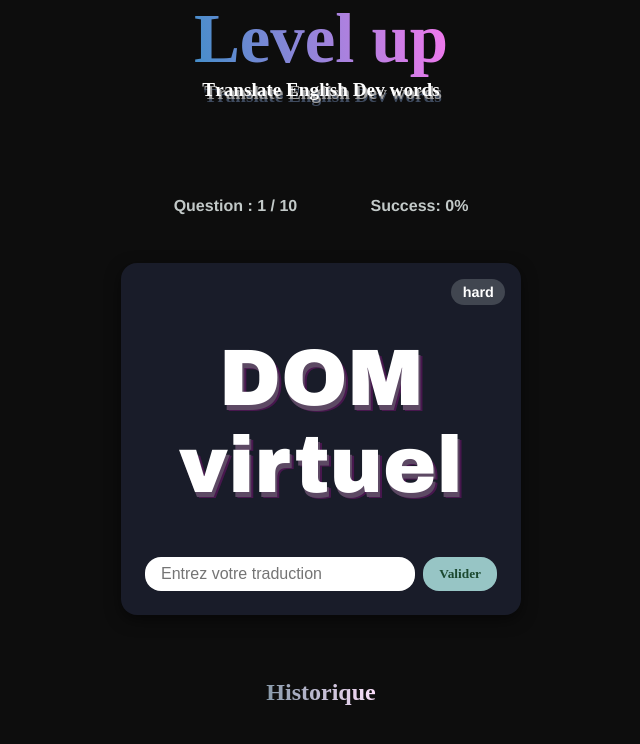
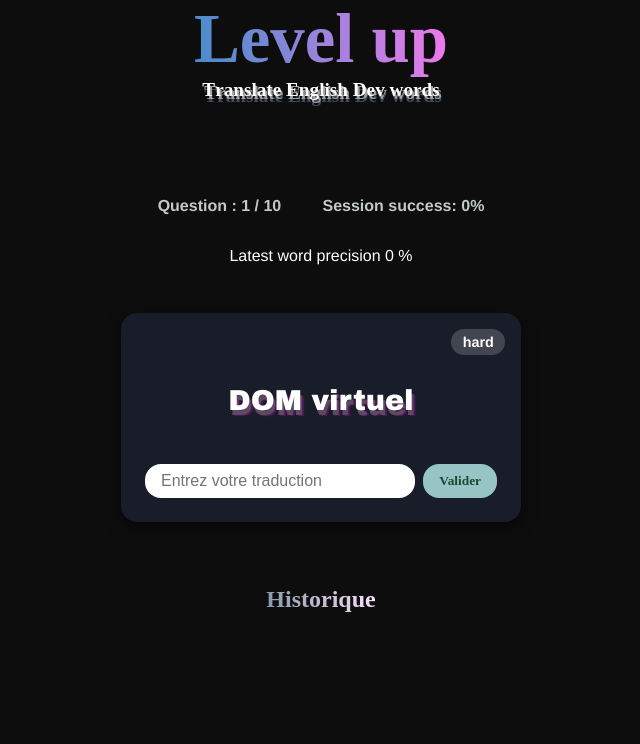
Before and after one commit to NeilTiar/level-Up-, a Vue app: page /translate-dev in a window 1280 px wide. Shown: the top 744 px of the page, without its empty margins (319-959 px from the left). Built offline with nearby package versions, Linux system fonts and the light colour scheme; a web font is replaced by a local one.

Commit message:
feat: refine answer scoring & show last word success %

```diff
--- a/src/views/TranslateDevWordsView.vue
+++ b/src/views/TranslateDevWordsView.vue
@@ -7,8 +7,10 @@
     </div>
     <div class="exercise-stats">
      <p>Question : {{ currentIndex + 1 }} / {{ totalQuestions }}</p>
-      <p>Success: {{ successRate }}%</p>
+      <p>Session success: {{ successRate }}%</p>
     </div>
+
+     <p>Latest word precision {{ currentWordScore }} %</p>
 
     <div class="exercise-card-container">
       <template v-if="!finished">
@@ -62,7 +64,7 @@
         >
           <div class="history-word">{{ item.word }} &nbsp;&nbsp; </div>
           <div class="history-answer">
-            <span> &nbsp;{{ item.answer }}</span>
+            <span class> &nbsp;{{ item.answer }}</span>
             <span class="history-icon">
               <template v-if="item.correct"></template>
               <template v-else-if="item.status === 'partial'">🟡 {{ item.correctAnswer }}</template>
@@ -88,7 +90,7 @@ gsap.registerPlugin(SplitText)
 
 // Exercices
 const exercices = ref([])
-
+const currentWordScore = ref(0)
 const currentIndex = ref(0)
 const userAnswer = ref('')
 const history = ref([])
@@ -107,10 +109,16 @@ const currentExercice = computed(() => exercices.value[currentIndex.value] ?? nu
 const totalQuestions = computed(() => exercices.value.length)
 const successRate = computed(() => {
   if (!history.value.length) return 0
-  return Math.round(
-    (history.value.filter(h => h.correct).length / history.value.length) * 100
-  )
+
+  const total = history.value.reduce((sum, h) => {
+    if (h.status === 'correct') return sum + 1
+    if (h.status === 'partial') return sum + 0.5
+    return sum
+  }, 0)
+
+  return Math.round((total / history.value.length) * 100)
 })
+
 
 
 // Configuration de la répartition des difficultés ( pour alimenter la fonction pickByDifficulty )
@@ -346,9 +354,12 @@ function pickByDifficulty(questions, total, config) {
 
 // Comparaison avec l'algorithme de Levenshtein
 function compareWithLevenshtein(a, b) {
+  if (a === b) return 100
   if (!a || !b) return 0
 
-  const matrix = Array.from({ length: b.length + 1 }, (_, i) => [i])
+  const matrix = Array.from({ length: b.length + 1 }, () => [])
+
+  for (let i = 0; i <= b.length; i++) matrix[i][0] = i
   for (let j = 0; j <= a.length; j++) matrix[0][j] = j
 
   for (let i = 1; i <= b.length; i++) {
@@ -364,10 +375,41 @@ function compareWithLevenshtein(a, b) {
   const distance = matrix[b.length][a.length]
   const maxLength = Math.max(a.length, b.length)
 
-  // pourcentage de similarité
-  const similarity = Math.round(((maxLength - distance) / maxLength) * 100)
+  return Math.round(((maxLength - distance) / maxLength) * 100)
+}
 
-  return similarity
+/**
+ * Détermine le statut d'une réponse à partir du score Levenshtein
+ * et prend en compte les mots corrects mais mal ordonnés.
+ *
+ * @param {number} score - Score de similarité (0–100)
+ * @param {string} correctWord - Mot de référence
+ * @param {string} userResponse - Réponse de l'utilisateur
+ * @returns {'correct' | 'partial' | 'wrong'}
+ */
+function getStatus(score, correctWord, userResponse = '') {
+  if (!correctWord) return 'wrong'
+
+  const correct = correctWord.trim().toLowerCase()
+  const userResp = (userResponse || '').trim().toLowerCase()
+  const length = correct.length
+
+  if (score === 100) return 'correct'
+
+  // Vérifie tous les mots présents (ordre différent accepté)
+  const correctWords = correct.split(' ').filter(Boolean)
+  const userWords = userResp.split(' ').filter(Boolean)
+
+  const wordsMatch =
+    correctWords.every(w => userWords.includes(w)) &&
+    correctWords.length === userWords.length
+
+  if (wordsMatch) return 'partial'
+
+  // Seuils selon longueur
+  if (length <= 4) return score >= 85 ? 'partial' : 'wrong'
+  if (length <= 7) return score >= 70 ? 'partial' : 'wrong'
+  return score >= 60 ? 'partial' : 'wrong'
 }
 
 
@@ -375,69 +417,59 @@ function compareWithLevenshtein(a, b) {
 
 // Vérification réponse
 async function checkAnswer() {
-
-
   if (!userAnswer.value || finished.value) return
 
   const userResponse = userAnswer.value.trim().toLowerCase()
-  const correctWord = currentExercice.value.correction.toLowerCase()
+  const correctWord = currentExercice.value.correction.trim().toLowerCase()
 
-  let score = compareWithLevenshtein(userResponse, correctWord)
+  // 1️- Score pur (0–100)
+  const score = Math.max(
+  0,
+  Math.min(100, compareWithLevenshtein(userResponse, correctWord))
+)
 
+// reset explicite si tu veux
+currentWordScore.value = null
+currentWordScore.value = score
 
-// Définition du statut
-let status = 'wrong'
+  // 2️- Statut dérivé du score
+  const status = getStatus(score, correctWord)
 
-// Ajustement selon la longueur pour les mots courts
-if (correctWord.length <= 5) {
-  score *= 0.9
-}
-
-// Règle de différence de longueur : pénaliser légèrement
-if (Math.abs(userResponse.length - correctWord.length) >= 2) {
-  score -= 15  // pénalité
-}
-
-// Définition du statut final
-if (userResponse === correctWord) status = 'correct'
-else if (score >= 50) status = 'partial'
-else status = 'wrong'
-
-
-
-
-  // feedback visuel (tu peux adapter la couleur)
+  // 3️- Feedback visuel
   flashCardResult(status)
 
-history.value.push({
-  word: currentExercice.value.word,
-  answer: userAnswer.value,
-  status,        // 'correct' | 'partial' | 'wrong'
-  correct: status === 'correct',  // true si status = correct
-  score,         // pourcentage
-  correctAnswer: status === 'correct' ? null : correctWord
-})
+  // 4️- Historique (score = source de vérité)
+  history.value.push({
+    word: currentExercice.value.word,
+    answer: userAnswer.value,
+    score,                 // 0–100
+    status,                // 'correct' | 'partial' | 'wrong'
+    correct: status === 'correct',
+    correctAnswer: status === 'correct' ? null : correctWord
+  })
 
-
-  if (status == 'wrong') {
+  // 5️- Affichage correction si faux
+  if (status === 'wrong') {
     await nextTick()
     await flipCard()
   }
 
+  // 6️- Reset input
   userAnswer.value = ''
 
+  // 7️- Question suivante ou fin
   if (currentIndex.value < exercices.value.length - 1) {
     currentIndex.value++
     resetWordAnimation()
-    animateWord()
-    animateWordLettersRandom()
     await nextTick()
     animateCard(animations[Math.floor(Math.random() * animations.length)])
     animateWord()
+    animateWordLettersRandom()
   } else {
     finished.value = true
   }
 }
+
 
 
 // Recommencer
@@ -632,7 +664,7 @@ console.log(exercices.value)
      2px 5px 0 #5d4964,
      4px 6px 0 #631463a1;
 
-  font-size: clamp(2rem, 8vw, 5rem); /* min 2rem, max 5rem, s’adapte selon la largeur */
+  font-size: clamp(1.8rem, 2vw, 5rem); /* min 2rem, max 5rem, s’adapte selon la largeur */
   word-break: break-word;             /* casse les mots longs */
 }
 
@@ -706,24 +738,24 @@ console.log(exercices.value)
   opacity: 0;
   transform: translateY(20px);
   animation: fadeInUp 0.3s forwards;
-  width: 100%;
+  width: 95%;
 
 }
 
 .history-item.correct {
-  border-left: 5px solid #4ade80;
+  border-left: 5px solid #9edbad;
 }
 
 .history-item.partial {
-  border-left: 5px solid #fbbf24;
+  border-left: 5px solid #8669a1;
 }
 
 .history-item.wrong {
-  border-left: 5px solid #f87171;
+  border-left: 5px solid #e66873;
 }
 
 .history-item:first-child {
-  font-size: clamp(1rem, 2vw, 2rem);
+  font-size: clamp(1.8rem, 2vw, 2.2rem);
   font-weight: bold;
   background-color: #2e2e2e; /* légèrement différent pour mettre en avant */
   box-shadow: 0 5px 15px rgba(67,142,202,0.4);
@@ -806,4 +838,8 @@ console.log(exercices.value)
   background-clip: text;
   text-fill-color: transparent;
 }
+
+.history-answer-texte{
+  text-align: center;
+}
 </style>
```
